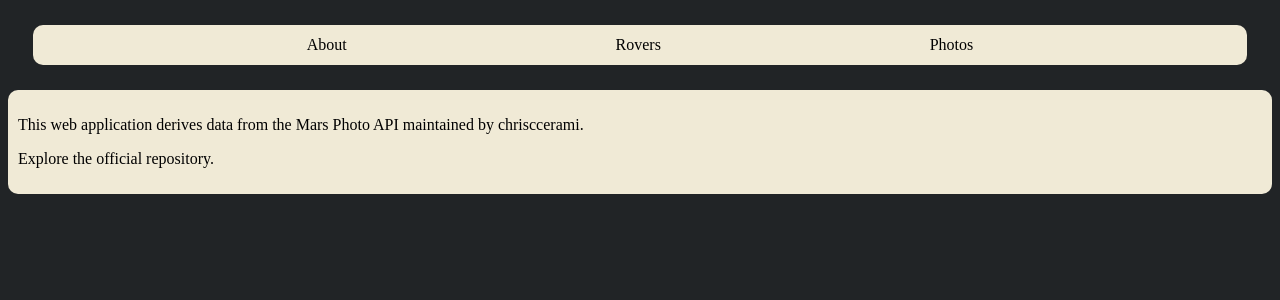
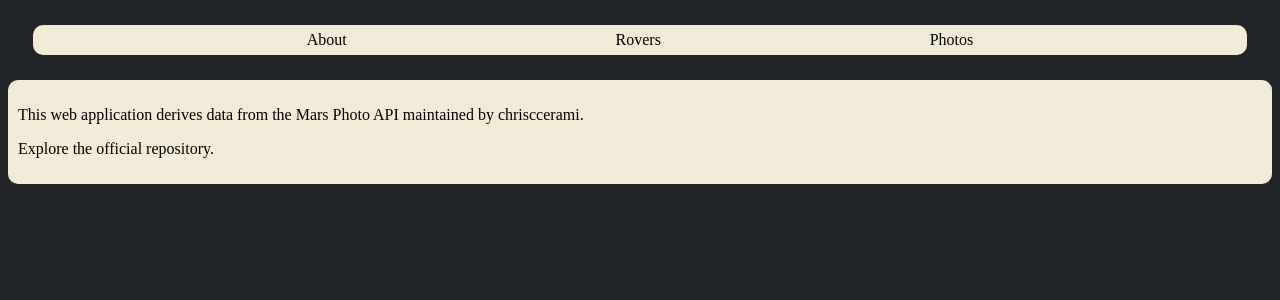
Before and after one commit to pekellogg/react-app, a React (Create React App) app in the folder client/: page / in a window 1280 px wide. Shown: the top 300 px of the page. Built offline with nearby package versions, Linux system fonts and the light colour scheme.

Commit message:
changes App component's HTML semantic structure by wrapping children in fragment, removes div#app

```diff
--- a/client/src/app/App.css
+++ b/client/src/app/App.css
@@ -1,3 +1,7 @@
+* {
+  box-sizing: border-box;
+}
+
 a {
   outline: none;
   text-decoration: none;
--- a/client/src/app/App.js
+++ b/client/src/app/App.js
@@ -9,8 +9,8 @@ import "./App.css";
 
 function App() {
   return (
-    <Router>
-      <div id="App">
+    <>
+      <Router>
         <header>
           <nav>
             <NavLink to="/">About</NavLink>
@@ -31,8 +31,8 @@ function App() {
           path="/photos"
           component={PhotoList}
         />
-      </div>
-    </Router>
+      </Router>
+    </>
   );
 }
 
```
